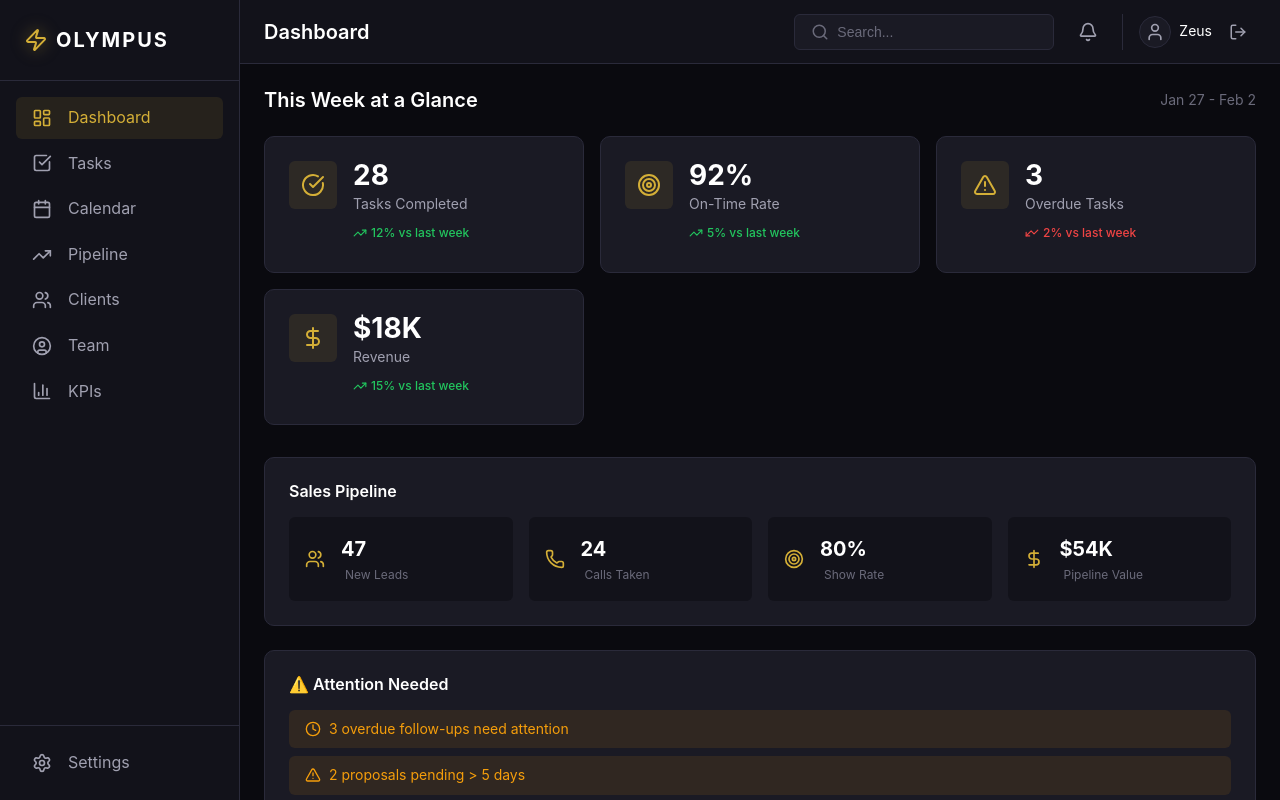
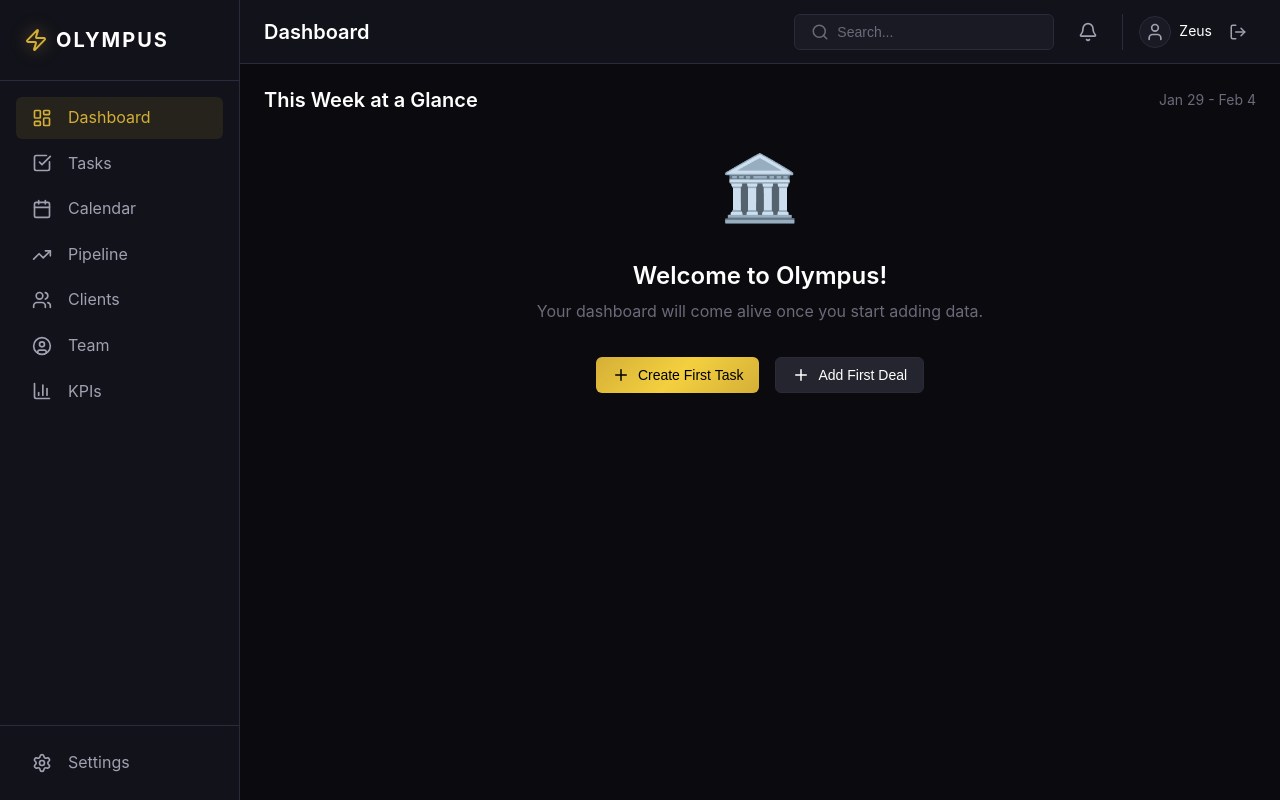
Before and after one commit to squall-leonhart-19/olympus-crm, a React (Vite) app: page / in a window 1280 px wide. Both pictures are taken after a click on the button "Enter as Zeus (Admin Demo)". Built offline with nearby package versions, Linux system fonts and the light colour scheme.

Commit message:
🧹 Clean up demo data - connect to real Supabase

```diff
--- a/src/pages/Dashboard.css
+++ b/src/pages/Dashboard.css
@@ -161,3 +161,42 @@
     background: var(--info-bg);
     color: var(--info);
 }
+
+/* Empty State */
+.empty-dashboard {
+    display: flex;
+    flex-direction: column;
+    align-items: center;
+    justify-content: center;
+    padding: var(--spacing-xxl);
+    text-align: center;
+}
+
+.empty-icon {
+    font-size: 4rem;
+    margin-bottom: var(--spacing-lg);
+}
+
+.empty-dashboard h3 {
+    font-size: 1.5rem;
+    margin-bottom: var(--spacing-sm);
+}
+
+.empty-dashboard p {
+    color: var(--text-muted);
+    margin-bottom: var(--spacing-xl);
+}
+
+.quick-actions {
+    display: flex;
+    gap: var(--spacing-md);
+}
+
+.loading-state {
+    display: flex;
+    align-items: center;
+    justify-content: center;
+    padding: var(--spacing-xxl);
+    color: var(--text-muted);
+    font-size: 1rem;
+}
--- a/src/pages/Dashboard.jsx
+++ b/src/pages/Dashboard.jsx
@@ -1,3 +1,4 @@
+import { useState, useEffect } from 'react'
 import Header from '../components/layout/Header'
 import {
     TrendingUp,
@@ -7,29 +8,16 @@ import {
     DollarSign,
     Phone,
     Users,
-    Target
+    Target,
+    Plus
 } from 'lucide-react'
+import { supabase, isSupabaseConfigured } from '../lib/supabase'
+import { useNavigate } from 'react-router-dom'
 import './Dashboard.css'
-
-// Demo data for initial display
-const DEMO_METRICS = {
-    tasksCompleted: 28,
-    tasksCompletedTrend: 12,
-    onTimeRate: 92,
-    onTimeRateTrend: 5,
-    overdueTasks: 3,
-    overdueTrend: -2,
-    revenue: 18000,
-    revenueTrend: 15,
-    callsTaken: 24,
-    showRate: 80,
-    pipelineValue: 54000,
-    newLeads: 47
-}
 
 const MetricCard = ({ icon: Icon, label, value, trend, trendDirection, format = 'number' }) => {
     const formattedValue = format === 'currency'
-        ? `$${(value / 1000).toFixed(0)}K`
+        ? value >= 1000 ? `$${(value / 1000).toFixed(1)}K` : `$${value}`
         : format === 'percent'
             ? `${value}%`
             : value
@@ -42,7 +30,7 @@ const MetricCard = ({ icon: Icon, label, value, trend, trendDirection, format =
             <div className="metric-content">
                 <div className="metric-value">{formattedValue}</div>
                 <div className="metric-label">{label}</div>
-                {trend !== undefined && (
+                {trend !== undefined && trend !== 0 && (
                     <div className={`metric-trend ${trendDirection || (trend >= 0 ? 'up' : 'down')}`}>
                         <TrendingUp size={14} style={{ transform: trend < 0 ? 'rotate(180deg)' : 'none' }} />
                         {Math.abs(trend)}% vs last week
@@ -54,42 +42,139 @@ const MetricCard = ({ icon: Icon, label, value, trend, trendDirection, format =
 }
 
 export default function Dashboard() {
+    const navigate = useNavigate()
+    const [metrics, setMetrics] = useState({
+        tasksCompleted: 0,
+        onTimeRate: 0,
+        overdueTasks: 0,
+        revenue: 0,
+        newLeads: 0,
+        callsTaken: 0,
+        showRate: 0,
+        pipelineValue: 0
+    })
+    const [alerts, setAlerts] = useState([])
+    const [loading, setLoading] = useState(true)
+
+    useEffect(() => {
+        loadDashboardData()
+    }, [])
+
+    const loadDashboardData = async () => {
+        if (!isSupabaseConfigured) {
+            setLoading(false)
+            return
+        }
+
+        try {
+            // Load tasks metrics
+            const { data: tasks } = await supabase.from('tasks').select('*')
+            const completedTasks = tasks?.filter(t => t.status === 'done').length || 0
+            const overdueTasks = tasks?.filter(t => {
+                if (t.status === 'done') return false
+                if (!t.due_date) return false
+                return new Date(t.due_date) < new Date()
+            }).length || 0
+            const totalTasks = tasks?.length || 0
+            const onTimeRate = totalTasks > 0 ? Math.round(((totalTasks - overdueTasks) / totalTasks) * 100) : 100
+
+            // Load deals/pipeline metrics
+            const { data: deals } = await supabase.from('deals').select('*')
+            const wonDeals = deals?.filter(d => d.stage === 'closed_won') || []
+            const revenue = wonDeals.reduce((sum, d) => sum + (parseFloat(d.value) || 0), 0)
+            const pipelineDeals = deals?.filter(d => !['closed_won', 'closed_lost'].includes(d.stage)) || []
+            const pipelineValue = pipelineDeals.reduce((sum, d) => sum + (parseFloat(d.value) || 0), 0)
+            const newLeads = deals?.filter(d => d.stage === 'lead').length || 0
+
+            // Load KPI data for show rate
+            const { data: kpiLogs } = await supabase.from('kpi_daily_logs').select('*').order('log_date', { ascending: false }).limit(7)
+            const totalSets = kpiLogs?.reduce((sum, log) => sum + (log.sets || 0), 0) || 0
+            const totalShows = kpiLogs?.reduce((sum, log) => sum + (log.shows || 0), 0) || 0
+            const showRate = totalSets > 0 ? Math.round((totalShows / totalSets) * 100) : 0
+
+            setMetrics({
+                tasksCompleted: completedTasks,
+                onTimeRate,
+                overdueTasks,
+                revenue,
+                newLeads,
+                callsTaken: totalShows,
+                showRate,
+                pipelineValue
+            })
+
+            // Generate alerts
+            const newAlerts = []
+            if (overdueTasks > 0) {
+                newAlerts.push({ type: 'warning', icon: Clock, text: `${overdueTasks} overdue task${overdueTasks > 1 ? 's' : ''} need attention` })
+            }
+            if (pipelineDeals.filter(d => d.stage === 'proposal').length > 0) {
+                const proposalCount = pipelineDeals.filter(d => d.stage === 'proposal').length
+                newAlerts.push({ type: 'warning', icon: AlertTriangle, text: `${proposalCount} proposal${proposalCount > 1 ? 's' : ''} waiting for response` })
+            }
+            if (showRate < 70 && totalSets > 0) {
+                newAlerts.push({ type: 'warning', icon: Phone, text: `Show rate is ${showRate}% — below 70% target` })
+            }
+            setAlerts(newAlerts)
+
+        } catch (error) {
+            console.error('Error loading dashboard:', error)
+        }
+
+        setLoading(false)
+    }
+
+    const isEmpty = metrics.tasksCompleted === 0 && metrics.revenue === 0 && metrics.pipelineValue === 0
+
     return (
         <>
             <Header title="Dashboard" />
             <div className="page-content">
                 <div className="dashboard-header">
                     <h2>This Week at a Glance</h2>
-                    <span className="date-range">Jan 27 - Feb 2</span>
+                    <span className="date-range">{new Date().toLocaleDateString('en-US', { month: 'short', day: 'numeric' })} - {new Date(Date.now() + 6 * 24 * 60 * 60 * 1000).toLocaleDateString('en-US', { month: 'short', day: 'numeric' })}</span>
                 </div>
 
+                {loading ? (
+                    <div className="loading-state">Loading dashboard...</div>
+                ) : isEmpty ? (
+                    <div className="empty-dashboard">
+                        <div className="empty-icon">🏛️</div>
+                        <h3>Welcome to Olympus!</h3>
+                        <p>Your dashboard will come alive once you start adding data.</p>
+                        <div className="quick-actions">
+                            <button className="btn btn-primary" onClick={() => navigate('/tasks')}>
+                                <Plus size={18} /> Create First Task
+                            </button>
+                            <button className="btn btn-secondary" onClick={() => navigate('/pipeline')}>
+                                <Plus size={18} /> Add First Deal
+                            </button>
+                        </div>
+                    </div>
+                ) : (
+                    <>
                         <div className="metrics-grid">
                             <MetricCard
                                 icon={CheckCircle}
                                 label="Tasks Completed"
-                        value={DEMO_METRICS.tasksCompleted}
-                        trend={DEMO_METRICS.tasksCompletedTrend}
+                                value={metrics.tasksCompleted}
                             />
                             <MetricCard
                                 icon={Target}
                                 label="On-Time Rate"
-                        value={DEMO_METRICS.onTimeRate}
+                                value={metrics.onTimeRate}
                                 format="percent"
-                        trend={DEMO_METRICS.onTimeRateTrend}
                             />
                             <MetricCard
                                 icon={AlertTriangle}
                                 label="Overdue Tasks"
-                        value={DEMO_METRICS.overdueTasks}
-                        trend={DEMO_METRICS.overdueTrend}
-                        trendDirection="down"
+                                value={metrics.overdueTasks}
                             />
                             <MetricCard
                                 icon={DollarSign}
                                 label="Revenue"
-                        value={DEMO_METRICS.revenue}
+                                value={metrics.revenue}
                                 format="currency"
-                        trend={DEMO_METRICS.revenueTrend}
                             />
                         </div>
 
@@ -99,51 +184,49 @@ export default function Dashboard() {
                                 <div className="pipeline-stat">
                                     <Users size={20} />
                                     <div>
-                                <span className="stat-value">{DEMO_METRICS.newLeads}</span>
+                                        <span className="stat-value">{metrics.newLeads}</span>
                                         <span className="stat-label">New Leads</span>
                                     </div>
                                 </div>
                                 <div className="pipeline-stat">
                                     <Phone size={20} />
                                     <div>
-                                <span className="stat-value">{DEMO_METRICS.callsTaken}</span>
+                                        <span className="stat-value">{metrics.callsTaken}</span>
                                         <span className="stat-label">Calls Taken</span>
                                     </div>
                                 </div>
                                 <div className="pipeline-stat">
                                     <Target size={20} />
                                     <div>
-                                <span className="stat-value">{DEMO_METRICS.showRate}%</span>
+                                        <span className="stat-value">{metrics.showRate}%</span>
                                         <span className="stat-label">Show Rate</span>
                                     </div>
                                 </div>
                                 <div className="pipeline-stat">
                                     <DollarSign size={20} />
                                     <div>
-                                <span className="stat-value">${(DEMO_METRICS.pipelineValue / 1000).toFixed(0)}K</span>
+                                        <span className="stat-value">{metrics.pipelineValue >= 1000 ? `$${(metrics.pipelineValue / 1000).toFixed(0)}K` : `$${metrics.pipelineValue}`}</span>
                                         <span className="stat-label">Pipeline Value</span>
                                     </div>
                                 </div>
                             </div>
                         </div>
 
+                        {alerts.length > 0 && (
                             <div className="dashboard-section">
                                 <h3>⚠️ Attention Needed</h3>
                                 <div className="alerts-list">
-                        <div className="alert-item warning">
-                            <Clock size={16} />
-                            <span>3 overdue follow-ups need attention</span>
+                                    {alerts.map((alert, i) => (
+                                        <div key={i} className={`alert-item ${alert.type}`}>
+                                            <alert.icon size={16} />
+                                            <span>{alert.text}</span>
                                         </div>
-                        <div className="alert-item warning">
-                            <AlertTriangle size={16} />
-                            <span>2 proposals pending {'>'} 5 days</span>
-                        </div>
-                        <div className="alert-item info">
-                            <Users size={16} />
-                            <span>Marco's close rate dropped 10% this week</span>
+                                    ))}
                                 </div>
                             </div>
-                </div>
+                        )}
+                    </>
+                )}
             </div>
         </>
     )
--- a/src/pages/Tasks.jsx
+++ b/src/pages/Tasks.jsx
@@ -1,20 +1,9 @@
-import { useState } from 'react'
+import { useState, useEffect } from 'react'
 import Header from '../components/layout/Header'
 import TaskModal from '../components/tasks/TaskModal'
 import { Plus, LayoutGrid, List, Filter, X, ChevronDown, Calendar, User, Flag, Clock } from 'lucide-react'
+import { supabase, isSupabaseConfigured } from '../lib/supabase'
 import './Tasks.css'
-
-// Demo tasks data with more date context
-const INITIAL_TASKS = [
-    { id: '1', title: 'Review Q4 sales report', description: 'Analyze Q4 performance metrics', status: 'todo', priority: 'high', assignee: 'Marco', dueDate: '2026-02-01', createdAt: '2026-01-25' },
-    { id: '2', title: 'Call with Jennifer (FM Cert)', description: 'Discovery call for FM certification', status: 'todo', priority: 'urgent', assignee: 'Giulia', dueDate: '2026-01-30', createdAt: '2026-01-27' },
-    { id: '3', title: 'Prepare onboarding docs', description: 'Create onboarding materials for new clients', status: 'in_progress', priority: 'medium', assignee: 'Marco', dueDate: '2026-02-03', createdAt: '2026-01-20' },
-    { id: '4', title: 'Follow up with leads', description: 'Send follow-up emails to warm leads', status: 'in_progress', priority: 'high', assignee: 'Alex', dueDate: '2026-01-31', createdAt: '2026-01-28' },
-    { id: '5', title: 'Update pricing page', description: 'Refresh pricing with new offers', status: 'review', priority: 'medium', assignee: 'Giulia', dueDate: '2026-02-05', createdAt: '2026-01-22' },
-    { id: '6', title: 'Client onboarding: Sarah', description: 'Complete onboarding checklist', status: 'done', priority: 'high', assignee: 'Marco', dueDate: '2026-01-28', createdAt: '2026-01-15', completedAt: '2026-01-28' },
-    { id: '7', title: 'Create social media content', description: 'Design posts for next week', status: 'todo', priority: 'low', assignee: 'Alex', dueDate: '2026-02-07', createdAt: '2026-01-29' },
-    { id: '8', title: 'Review client feedback', description: 'Analyze NPS scores', status: 'done', priority: 'medium', assignee: 'Giulia', dueDate: '2026-01-27', createdAt: '2026-01-20', completedAt: '2026-01-27' },
-]
 
 const COLUMNS = [
     { id: 'todo', label: 'To Do', color: 'var(--text-muted)' },
@@ -44,23 +33,26 @@ const STATUS_LABELS = {
     done: 'Done'
 }
 
-const TEAM_MEMBERS = ['Marco', 'Giulia', 'Alex', 'Zeus']
-
 // Helper function to format dates nicely
 const formatDate = (dateStr) => {
     if (!dateStr) return ''
     const date = new Date(dateStr)
-    const today = new Date('2026-01-29')
-    const tomorrow = new Date('2026-01-30')
-    const yesterday = new Date('2026-01-28')
+    const today = new Date()
+    today.setHours(0, 0, 0, 0)
+    const tomorrow = new Date(today)
+    tomorrow.setDate(tomorrow.getDate() + 1)
+    const yesterday = new Date(today)
+    yesterday.setDate(yesterday.getDate() - 1)
 
-    // Check if same day
-    if (date.toDateString() === today.toDateString()) return 'Today'
-    if (date.toDateString() === tomorrow.toDateString()) return 'Tomorrow'
-    if (date.toDateString() === yesterday.toDateString()) return 'Yesterday'
+    const taskDate = new Date(date)
+    taskDate.setHours(0, 0, 0, 0)
+
+    if (taskDate.getTime() === today.getTime()) return 'Today'
+    if (taskDate.getTime() === tomorrow.getTime()) return 'Tomorrow'
+    if (taskDate.getTime() === yesterday.getTime()) return 'Yesterday'
 
     // Check if within this week
-    const diffDays = Math.ceil((date - today) / (1000 * 60 * 60 * 24))
+    const diffDays = Math.ceil((taskDate - today) / (1000 * 60 * 60 * 24))
     if (diffDays > 0 && diffDays <= 7) {
         return date.toLocaleDateString('en-US', { weekday: 'long' })
     }
@@ -72,7 +64,8 @@ const getDueDateClass = (dateStr, status) => {
     if (status === 'done') return 'completed'
     if (!dateStr) return ''
     const date = new Date(dateStr)
-    const today = new Date('2026-01-29')
+    const today = new Date()
+    today.setHours(0, 0, 0, 0)
     const diffDays = Math.ceil((date - today) / (1000 * 60 * 60 * 24))
 
     if (diffDays < 0) return 'overdue'
@@ -82,26 +75,70 @@ const getDueDateClass = (dateStr, status) => {
 }
 
 export default function Tasks() {
-    const [tasks, setTasks] = useState(INITIAL_TASKS)
+    const [tasks, setTasks] = useState([])
+    const [teamMembers, setTeamMembers] = useState([])
     const [viewMode, setViewMode] = useState('kanban')
     const [isModalOpen, setIsModalOpen] = useState(false)
     const [editingTask, setEditingTask] = useState(null)
     const [draggedTask, setDraggedTask] = useState(null)
     const [showFilters, setShowFilters] = useState(false)
+    const [loading, setLoading] = useState(true)
     const [filters, setFilters] = useState({
         assignee: '',
         priority: '',
         status: ''
     })
 
-    // Get current date info
-    const today = new Date('2026-01-29')
+    const today = new Date()
     const dateHeader = today.toLocaleDateString('en-US', {
         weekday: 'long',
         month: 'long',
         day: 'numeric',
         year: 'numeric'
     })
+
+    useEffect(() => {
+        loadTasks()
+        loadTeamMembers()
+    }, [])
+
+    const loadTasks = async () => {
+        if (!isSupabaseConfigured) {
+            setLoading(false)
+            return
+        }
+
+        const { data, error } = await supabase
+            .from('tasks')
+            .select('*')
+            .order('created_at', { ascending: false })
+
+        if (data) {
+            // Map DB fields to component fields
+            const mappedTasks = data.map(t => ({
+                id: t.id,
+                title: t.title,
+                description: t.description,
+                status: t.status,
+                priority: t.priority,
+                assignee: t.assignee_name,
+                dueDate: t.due_date,
+                createdAt: t.created_at,
+                completedAt: t.completed_at
+            }))
+            setTasks(mappedTasks)
+        }
+        setLoading(false)
+    }
+
+    const loadTeamMembers = async () => {
+        if (!isSupabaseConfigured) return
+
+        const { data } = await supabase.from('team_members').select('name')
+        if (data) {
+            setTeamMembers(data.map(m => m.name))
+        }
+    }
 
     const handleDragStart = (e, task) => {
         setDraggedTask(task)
@@ -113,14 +150,23 @@ export default function Tasks() {
         e.dataTransfer.dropEffect = 'move'
     }
 
-    const handleDrop = (e, newStatus) => {
+    const handleDrop = async (e, newStatus) => {
         e.preventDefault()
         if (draggedTask && draggedTask.status !== newStatus) {
+            const completedAt = newStatus === 'done' ? new Date().toISOString() : null
+
+            // Update locally first
             setTasks(prev => prev.map(t =>
-                t.id === draggedTask.id
-                    ? { ...t, status: newStatus, completedAt: newStatus === 'done' ? new Date().toISOString() : null }
-                    : t
+                t.id === draggedTask.id ? { ...t, status: newStatus, completedAt } : t
             ))
+
+            // Update in Supabase
+            if (isSupabaseConfigured) {
+                await supabase
+                    .from('tasks')
+                    .update({ status: newStatus, completed_at: completedAt })
+                    .eq('id', draggedTask.id)
+            }
         }
         setDraggedTask(null)
     }
@@ -135,19 +181,64 @@ export default function Tasks() {
         setIsModalOpen(true)
     }
 
-    const handleSaveTask = (taskData) => {
+    const handleSaveTask = async (taskData) => {
         if (editingTask) {
+            // Update existing
             setTasks(prev => prev.map(t => t.id === editingTask.id ? { ...t, ...taskData } : t))
+
+            if (isSupabaseConfigured) {
+                await supabase
+                    .from('tasks')
+                    .update({
+                        title: taskData.title,
+                        description: taskData.description,
+                        priority: taskData.priority,
+                        assignee_name: taskData.assignee,
+                        due_date: taskData.dueDate
+                    })
+                    .eq('id', editingTask.id)
+            }
         } else {
-            const newTask = { ...taskData, id: Date.now().toString(), status: 'todo', createdAt: today.toISOString().split('T')[0] }
-            setTasks(prev => [...prev, newTask])
+            // Create new
+            const newTask = {
+                ...taskData,
+                id: Date.now().toString(),
+                status: 'todo',
+                createdAt: new Date().toISOString()
+            }
+
+            if (isSupabaseConfigured) {
+                const { data } = await supabase
+                    .from('tasks')
+                    .insert({
+                        title: taskData.title,
+                        description: taskData.description,
+                        status: 'todo',
+                        priority: taskData.priority,
+                        assignee_name: taskData.assignee,
+                        due_date: taskData.dueDate
+                    })
+                    .select()
+                    .single()
+
+                if (data) {
+                    newTask.id = data.id
+                }
+            }
+
+            setTasks(prev => [newTask, ...prev])
         }
         setIsModalOpen(false)
         setEditingTask(null)
     }
 
-    const handleDeleteTask = (taskId) => {
+    const handleDeleteTask = async (taskId) => {
         setTasks(prev => prev.filter(t => t.id !== taskId))
+
+        if (isSupabaseConfigured) {
+            await supabase.from('tasks').delete().eq('id', taskId)
+        }
+
         setIsModalOpen(false)
         setEditingTask(null)
     }
@@ -158,7 +249,6 @@ export default function Tasks() {
 
     const hasActiveFilters = filters.assignee || filters.priority || filters.status
 
-    // Filter tasks
     const filteredTasks = tasks.filter(task => {
         if (filters.assignee && task.assignee !== filters.assignee) return false
         if (filters.priority && task.priority !== filters.priority) return false
@@ -168,17 +258,31 @@ export default function Tasks() {
 
     const getTasksByStatus = (status) => filteredTasks.filter(t => t.status === status)
 
-    // Count overdue tasks
     const overdueTasks = tasks.filter(t => {
         if (t.status === 'done') return false
-        const dueDate = new Date(t.dueDate)
-        return dueDate < today
+        if (!t.dueDate) return false
+        return new Date(t.dueDate) < today
     })
 
     const todayTasks = tasks.filter(t => {
+        if (!t.dueDate) return false
         const dueDate = new Date(t.dueDate)
-        return dueDate.toDateString() === today.toDateString() && t.status !== 'done'
+        dueDate.setHours(0, 0, 0, 0)
+        const todayStart = new Date(today)
+        todayStart.setHours(0, 0, 0, 0)
+        return dueDate.getTime() === todayStart.getTime() && t.status !== 'done'
     })
+
+    if (loading) {
+        return (
+            <>
+                <Header title="Tasks" />
+                <div className="page-content">
+                    <div className="loading-state">Loading tasks...</div>
+                </div>
+            </>
+        )
+    }
 
     return (
         <>
@@ -249,7 +353,7 @@ export default function Tasks() {
                                 className="input"
                             >
                                 <option value="">All</option>
-                                {TEAM_MEMBERS.map(m => (
+                                {teamMembers.map(m => (
                                     <option key={m} value={m}>{m}</option>
                                 ))}
                             </select>
@@ -290,6 +394,15 @@ export default function Tasks() {
                     </div>
                 )}
 
+                {/* Empty State */}
+                {tasks.length === 0 ? (
+                    <div className="empty-state">
+                        <div className="empty-icon">📋</div>
+                        <h3>No tasks yet</h3>
+                        <p>Click "New Task" to create your first task</p>
+                    </div>
+                ) : (
+                    <>
                         {/* Kanban View */}
                         {viewMode === 'kanban' && (
                             <div className="kanban-board">
@@ -396,11 +509,14 @@ export default function Tasks() {
                                 </table>
                             </div>
                         )}
+                    </>
+                )}
             </div>
 
             {isModalOpen && (
                 <TaskModal
                     task={editingTask}
+                    teamMembers={teamMembers}
                     onSave={handleSaveTask}
                     onDelete={editingTask ? () => handleDeleteTask(editingTask.id) : null}
                     onClose={() => { setIsModalOpen(false); setEditingTask(null) }}
```
Lines whose indentation alone changed are shown as unchanged.
